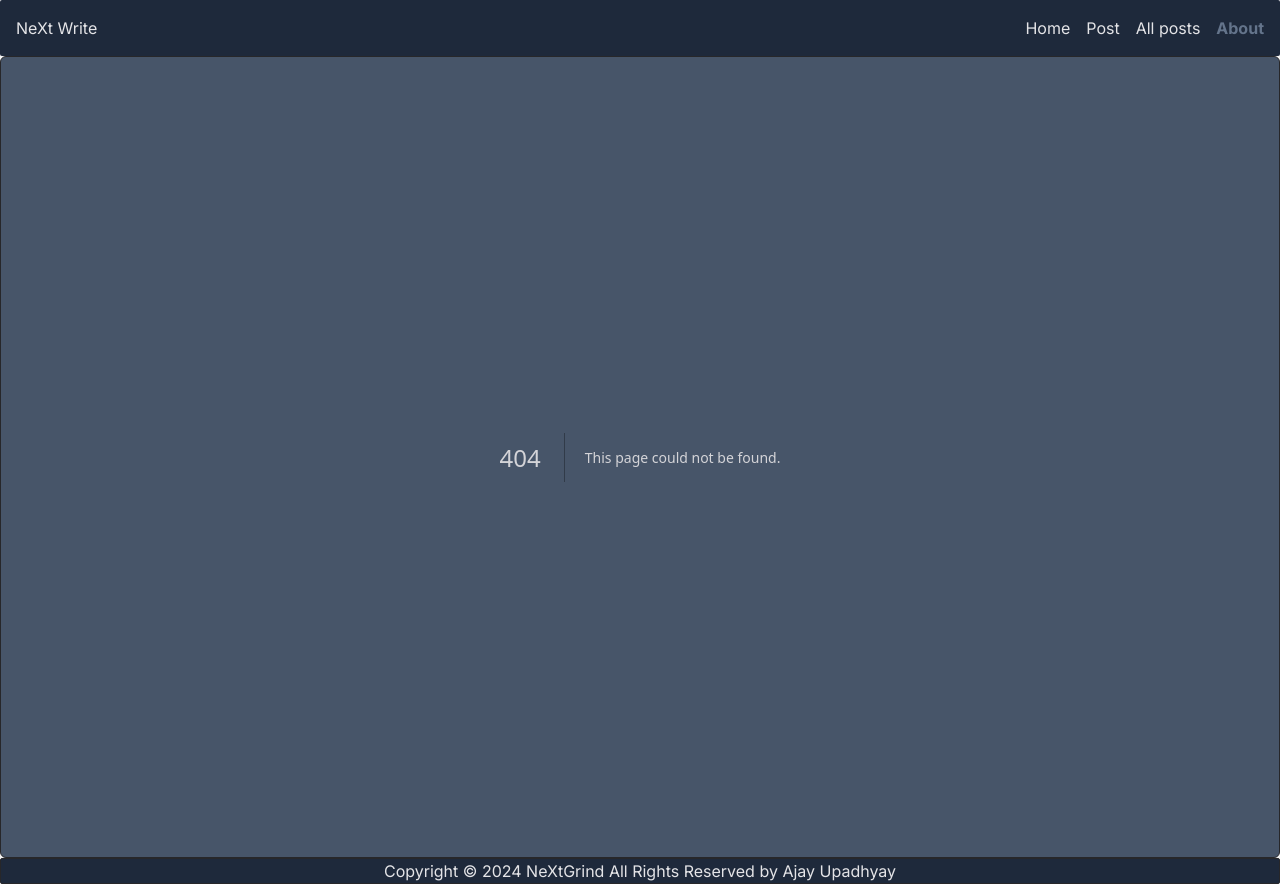
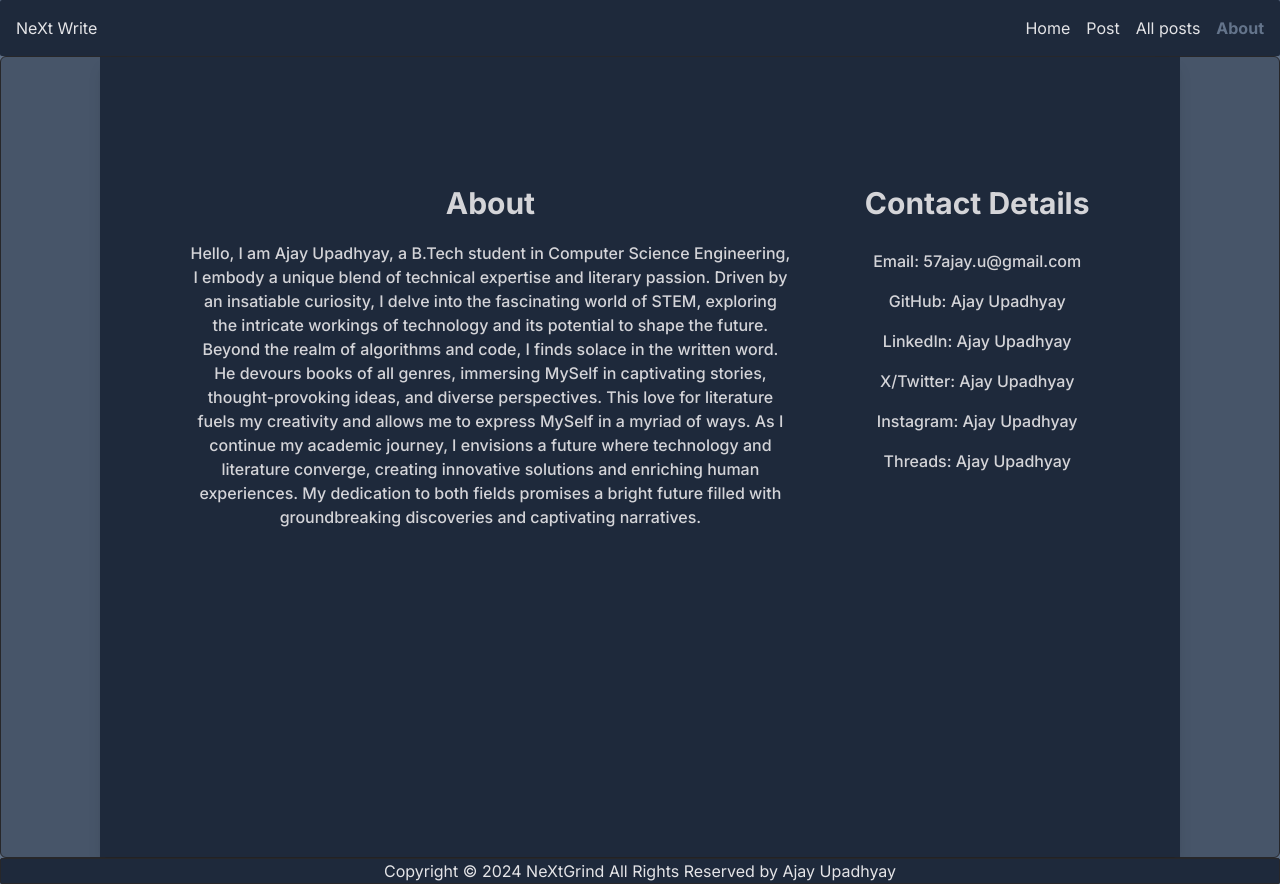
Before and after one commit to 57Ajay/code-grind, a Next.js app: page /about in a window 1280 px wide. Before the commit this address had no page. Built offline with nearby package versions, Linux system fonts and the light colour scheme.

Commit message:
creating UI

```diff
--- a/package.json
+++ b/package.json
@@ -6,7 +6,8 @@
     "dev": "next dev",
     "build": "next build",
     "start": "next start",
-    "lint": "next lint"
+    "lint": "next lint",
+    "type": " module"
   },
   "dependencies": {
     "react": "^18",
--- /dev/null
+++ b/src/actions/CreatePost.tsx
@@ -0,0 +1,10 @@
+'use server'
+
+const CreatePost= async(formData: FormData)=> {
+  const title = formData.get('title') as string;
+  const body = formData.get('body') as string;
+
+  console.log(title, body);
+}
+
+export default CreatePost;
--- /dev/null
+++ b/src/app/about/page.tsx
@@ -0,0 +1,48 @@
+import Link from "next/link";
+
+const About=()=> {
+  return (
+    <div className="flex flex-row justify-evenly max-w-[1080px] mx-auto px-4 min-h-screen shadow-lg bg-slate-800 text-center">
+        <div className="pt-32">
+            <h1 className = "text-3xl font-bold mb-5">About</h1>
+            <p className="max-w-[600px] mx-auto font-medium">Hello, I am Ajay Upadhyay, a B.Tech student in Computer Science Engineering, I embody a unique blend of technical expertise and literary passion. Driven by an insatiable curiosity, I delve into the fascinating world of STEM, exploring the intricate workings of technology and its potential to shape the future.
+
+            Beyond the realm of algorithms and code, I finds solace in the written word. He devours books of all genres, immersing MySelf in captivating stories, thought-provoking ideas, and diverse perspectives. This love for literature fuels my creativity and allows me to express MySelf in a myriad of ways.
+
+
+            As I continue my academic journey, I envisions a future where technology and literature converge, creating innovative solutions and enriching human experiences. My dedication to both fields promises a bright future filled with groundbreaking discoveries and captivating narratives.</p>
+        </div>
+        <div className="pt-32">
+            <h1 className="text-3xl font-bold mb-5">Contact Details</h1>
+            <div className="flex flex-col gap-4">
+                <div className="text-zinc-300 font-medium hover:underline cursor-pointer pt-2">Email: 57ajay.u@gmail.com</div>
+                <div className="text-zinc-300 font-medium">
+                <Link href="https://github.com/57ajay" className="hover:underline">
+                    GitHub: Ajay Upadhyay
+                </Link>
+                </div>
+                <div className="text-zinc-300 font-medium">
+                <Link href="https://www.linkedin.com/in/upajay" className="hover:underline">
+                    LinkedIn: Ajay Upadhyay
+                </Link>
+                </div>
+                <div className="text-zinc-300 font-medium">
+                    <Link href="https://x.com/57ajy" className="hover:underline">X/Twitter: Ajay Upadhyay
+                    </Link>
+                </div>
+                <div className="text-zinc-300 font-medium">
+                    <Link href="https://instagram.com/57aja.y" className="hover:underline">Instagram: Ajay Upadhyay
+                    </Link>
+                </div>
+                <div className="text-zinc-300 font-medium">
+                    <Link href="https://threads.net/@57aja.y" className="hover:underline">Threads: Ajay Upadhyay
+                    </Link>
+                </div>
+            </div>
+        </div>
+
+      </div>
+  )
+}
+
+export default About;
--- /dev/null
+++ b/src/app/all-posts/page.tsx
@@ -0,0 +1,12 @@
+
+const All_posts=()=> {
+  return (
+    <div className="flex max-h-screen flex-col pt-24 text-center py-2">
+        <h1 className="text-5xl font-bold mb-7 text-stone-900">All Posts</h1>
+
+    </div>
+  )
+}
+
+
+export default All_posts;
--- a/src/app/page.tsx
+++ b/src/app/page.tsx
@@ -2,7 +2,11 @@ const Home = ()=>{
   return(
     <main className="flex max-h-screen flex-col pt-24 text-center py-2">
       <h1 className="text-5xl font-bold mb-7 text-stone-900"> Welcome to the NextWrite</h1>
-      <p className="text-lg font-semibold mb-7 text-black">This is a one stop Place for Writing your imaginations and thoughts, Here you can write your stories, poems, articles, blogs and much more. You can also share your work with the world and get feedback from other writers.
+      <p className="text-lg font-semibold mb-7 text-black">NextWrite is a haven for writers of all kinds, offering a platform to unleash your creativity and share your stories with the world. Whether you`r a seasoned author or just starting your writing journey, NextWrite provides the tools and resources you need to bring your ideas to life.
+
+      Here, you can explore a diverse range of writing formats, from captivating stories and thought-provoking poems to informative articles and engaging blog posts. NextWrite empowers you to express yourself freely and connect with a global community of passionate writers.
+
+      Join us on this exciting adventure of words and imagination. Share your unique voice, discover new perspectives, and let your creativity soar. NextWrite is your gateway to a world of endless possibilities, where your writing journey awaits.
       </p>
     </main>
   )
--- /dev/null
+++ b/src/app/post/page.tsx
@@ -0,0 +1,13 @@
+import PostForm from "@/components/PostForm";
+
+const Post = ()=> {
+  return (
+    <main className="flex max-h-screen flex-col pt-24 text-center py-2">
+        <h1 className="text-5xl font-bold mb-7 text-stone-900">Post Here</h1>
+        <PostForm />
+    </main>
+  )
+}
+
+
+export default Post;
--- a/src/components/Header.tsx
+++ b/src/components/Header.tsx
@@ -6,7 +6,7 @@ import Image from "next/image";
 const links = [
     { name: "Home", href: "/" },
     { name: "Post", href: "/post" },
-    { name: "All posts", href: "/All-posts" },
+    { name: "All posts", href: "/all-posts" },
     { name: "About", href: "/about" },
 ]
 const Header=()=> {
--- /dev/null
+++ b/src/components/PostForm.tsx
@@ -0,0 +1,19 @@
+import CreatePost from "@/actions/CreatePost"
+const PostForm = ()=>{
+return(
+        <form action={CreatePost} className="flex flex-col gap-4">
+        <div className="flex flex-col gap-1">
+            <label htmlFor="title" className="text-lg font-semibold text-gray-300">Title</label>
+            <input type="text" id="title" name="title" className="px-4 py-2 border rounded-md focus:outline-none focus:ring focus:ring-blue-500 focus:ring-opacity-50 text-zinc-800 font-bold" />
+        </div>
+        <div className="flex flex-col gap-1">
+            <label htmlFor="body" className="text-lg font-semibold text-gray-300">Body</label>
+            <textarea id="body" name="body" rows={5} cols={33} className="px-4 py-2 border rounded-md focus:outline-none focus:ring focus:ring-blue-500 focus:ring-opacity-50 text-zinc-800"></textarea>
+        </div>
+        <button type="submit" className="px-4 py-2 text-white bg-blue-500 rounded-md hover:bg-blue-600 focus:outline-none focus:ring focus:ring-blue-300 focus:ring-opacity-50">Submit</button>
+    </form>
+
+)
+}
+
+export default PostForm;
```
